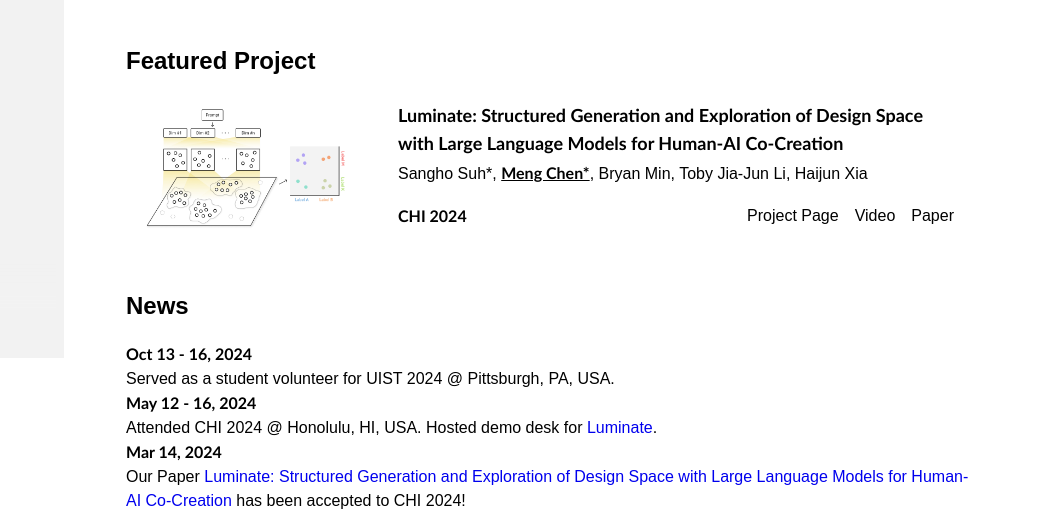
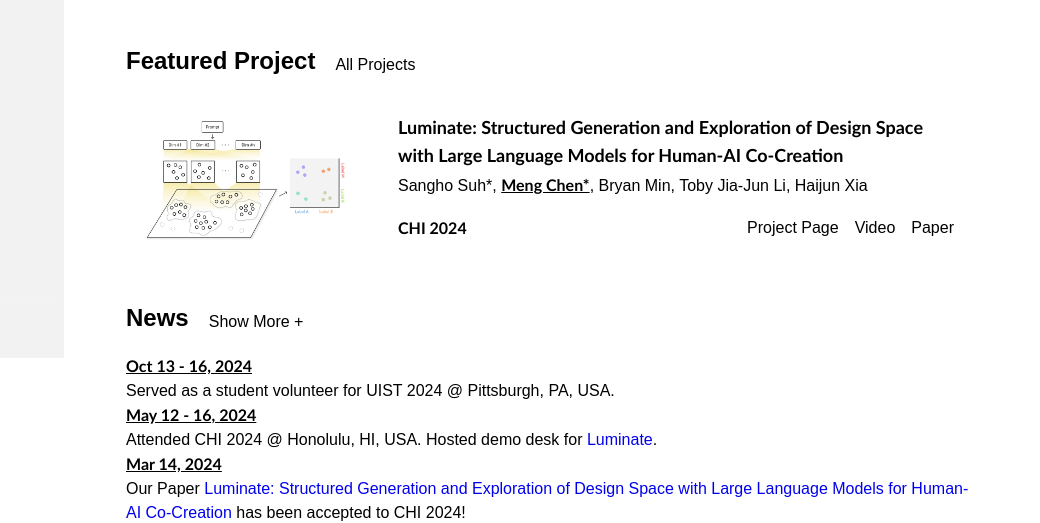
Before and after one commit to Casardo-Chen/casardo-chen.github.io, an Astro site: page / in a window 1280 px wide. Shown: the part 442-965 px from the top of the page, 240-1280 px from the left. Built offline with nearby package versions, Linux system fonts and the light colour scheme; Astro itself is replaced by a stand-in of ours; a web font is replaced by a local one.

Commit message:
update pub

```diff
--- a/src/pages/index.astro
+++ b/src/pages/index.astro
@@ -39,8 +39,9 @@
     </div>
   </div>
 
-  <div>
-    <div class="text-2xl w-full font-bold mb-2" style="font-family: 'DM', sans-serif;">Featured Project</div>
+  <div class="flex flex-row items-center mb-5">
+    <div class="text-2xl font-bold" style="font-family: 'DM', sans-serif;">Featured Project</div>
+    <button onclick="window.location.href='/publications'" class="news-toggle-btn ml-3">All Projects</button>
   </div>
 
   <HorizontalCard
@@ -52,47 +53,73 @@
     tags={[["Project Page","https://luminate-research.github.io/"],["Video","https://www.youtube.com/watch?feature=shared&v=XMSGsq-COhI"],["Paper","https://arxiv.org/pdf/2310.12953.pdf"],]}
   />
 
-  <div>
-    <div class="text-2xl w-full font-bold mb-5 mt-10" style="font-family: 'DM', sans-serif;">News</div>
+  <div class="flex flex-row items-center mb-5 mt-10">
+    <div class="text-2xl font-bold" style="font-family: 'DM', sans-serif;">News</div>
+    <button id="toggle-news" class="news-toggle-btn ml-3">Show More +</button>
   </div>
   <ul id="news-list">
     <!-- <li><strong>Oct 26 - 29, 2025 </strong>
       <br> Presented <a class="paper" target="_blank" href="https://dl.acm.org/doi/full/10.1145/3663547.3746393">Surfacing Variations to Calibrate Perceived Reliability of MLLM-Generated Image Descriptions</a> in ASSETS 2025 @ Denver, CO, USA.
     </li> -->
-    <li><strong>Oct 13 - 16, 2024 </strong>
+    <li><strong class="news-time">Oct 13 - 16, 2024 </strong>
       <br> Served as a student volunteer for UIST 2024 @ Pittsburgh, PA, USA.
     </li>
-    <li><strong>May 12 - 16, 2024 </strong>
+    <li><strong class="news-time">May 12 - 16, 2024 </strong>
       <br> Attended CHI 2024 @ Honolulu, HI, USA. Hosted demo desk for <a class="paper" target="_blank" href="https://luminate-research.github.io/">Luminate</a>.
     </li>
-    <li><strong>Mar 14, 2024 </strong>
+    <li><strong class="news-time">Mar 14, 2024 </strong>
       <br> Our Paper <a class="paper" target="_blank" href="https://luminate-research.github.io/">Luminate: Structured Generation and Exploration of Design Space with Large Language Models for Human-AI Co-Creation</a> has been accepted to CHI 2024!
     </li>
-    <li class="extra-news" style="display: none;"><strong>Oct 29 - Nov 01, 2023 </strong>
+    <li class="extra-news" style="display: none;"><strong class="news-time">Oct 29 - Nov 01, 2023 </strong>
       <br> Attended UIST 2023 @ San Francisco, CA, USA.
     </li>
-    <li class="extra-news" style="display: none;"><strong>Jun 05, 2023 </strong>
+    <li class="extra-news" style="display: none;"><strong class="news-time">Jun 05, 2023 </strong>
       <br> Started my summer research internship at UCSD Design Lab.
     </li>
-    <li class="extra-news" style="display: none;"><strong>Feb 13 - 14, 2023 </strong>
+    <li class="extra-news" style="display: none;"><strong class="news-time">Feb 13 - 14, 2023 </strong>
       <br> Presented <a class="paper" target="_blank" href="https://kilthub.cmu.edu/articles/conference_contribution/An_Empirical_Study_of_Developer_Behaviors_for_Validating_and_Repairing_AI-Generated_Code/22223533">An Empirical Study of Developer Behaviors for Validating and Repairing AI-Generated Code</a> in PLATEAU workshop at CMU!
     </li>
   </ul>
-  <button id="toggle-news" class="mt-5">Show More <span>▼</span></button>
 
 <script>
   document.getElementById('toggle-news')?.addEventListener('click', function() {
-    const extraNews = document.querySelectorAll('.extra-news');
-    const button = this;
-    const isVisible = extraNews[0].style.display === 'none';
+    const extraNews = document.querySelectorAll('.extra-news') as NodeListOf<HTMLElement>;
+    const button = this as HTMLButtonElement;
+    const isVisible = extraNews[0]?.style.display === 'none';
 
     extraNews.forEach(item => {
       item.style.display = isVisible ? 'list-item' : 'none';
     });
 
-    button.innerHTML = isVisible ? 'Show Less ▲' : 'Show More ▼';
+    button.innerHTML = isVisible ? 'Show Less -' : 'Show More +';
   });
 </script>
+
+<style>
+  .news-toggle-btn {
+    background-color: #fff;
+    color: #000;
+    font-size: 1rem;
+    padding: 4px 8px 0px 8px;
+    border-radius: 2px;
+    cursor: pointer;
+    align-self: flex-end;
+  }
+
+  .news-toggle-btn:hover {
+    background-color: #e5e5e5;
+  }
+
+  .news-toggle-btn:active {
+    background-color: #000;
+    color: #fff;
+  }
+
+  .news-time {
+    font-weight: bold;
+    text-decoration: underline;
+  }
+</style>
 
   <!-- {
     last_posts.map((post) => (
--- a/src/pages/publications.astro
+++ b/src/pages/publications.astro
@@ -49,7 +49,6 @@
     title="A Bottom-Up End-User Intelligent Assistant Approach to Empower Gig Workers against AI Inequality"
     img="/publications/CHIWORK2022.png"
     authors= {["Toby Jia-Jun Li", "Yuwen Lu", "Jaylexia Clark", "Meng Chen", "Victor Cox", "Meng Jiang", "Yang Yang", "Tamara Kay", "Danielle Wood", "Jay Brockman"]}
-
     venue="Proceedings of the 1st ACM Symposium on Human-Computer Interaction for Work"
     venue_short="CHIWORK 2022"
     tags={[["Video", "https://www.youtube.com/watch?v=8zCOj9G3I_o"], ["Paper","https://dl.acm.org/doi/10.1145/3533406.3533418"]
@@ -59,19 +58,17 @@
   <div>
     <div class="text-2xl w-full font-bold mt-2">Extended Abstracts</div>
   </div>
-  <!-- <HorizontalCard
+  <HorizontalCard
     title="TaskArtisan: Flexible Authoring and Manipulation of Task-specific Interactive Widgets via Sketch and Voice"
     authors={["Meng Chen","Amy Pavel"]}
-    url="#"
     venue="Adjunct Proceedings of the 38th Annual ACM Symposium on User Interface Software and Technology"
     venue_short="UIST 2025 Poster"
-    tags={[[],
+    tags={[["Paper","https://doi.org/10.1145/3746058.3758430"],
     ]}
-  /> -->
+  />
   <HorizontalCard
     title="CodeGRITS: A Research Toolkit for Developer Behavior and Eye Tracking in IDE"
     authors={["Ningzhi Tang*", "Junwen An*", "Meng Chen", "Aakash Bansal", "Yu Huang", "Collin McMillan", "Toby Jia-Jun Li"]}
-    url="https://kilthub.cmu.edu/articles/conference_contribution/An_Empirical_Study_of_Developer_Behaviors_for_Validating_and_Repairing_AI-Generated_Code/22223533/1/files/39505942.pdf"
     venue="Companion Proceedings of the 46th IEEE/ACM International Conference on Software Engineering"
     venue_short="ICSE 2024 Demo"
     tags={[["Project Page","https://codegrits.github.io/CodeGRITS/"], ["Paper","https://dl.acm.org/doi/10.1145/3639478.3640037"],
@@ -81,7 +78,6 @@
   <HorizontalCard
     title="An Empirical Study of Developer Behaviors for Validating and Repairing AI-Generated Code"
     authors={["Ningzhi Tang*", "Meng Chen*", "Zheng Ning", "Aakash Bansal", "Yu Huang", "Collin McMillan", "Toby Jia-Jun Li"]}
-    url="https://kilthub.cmu.edu/articles/conference_contribution/An_Empirical_Study_of_Developer_Behaviors_for_Validating_and_Repairing_AI-Generated_Code/22223533/1/files/39505942.pdf"
     venue="13th Annual Workshop on the Intersection of HCI and PL"
     venue_short="PLATEAU 2023"
     tags={[["Paper","https://kilthub.cmu.edu/articles/conference_contribution/An_Empirical_Study_of_Developer_Behaviors_for_Validating_and_Repairing_AI-Generated_Code/22223533"],
--- a/src/styles/global.css
+++ b/src/styles/global.css
@@ -49,6 +49,10 @@
     transition: background-color 0.4s ease;
 }
 
+.strong {
+    color: #0000ee;
+}
+
 .paper{
     position: relative;
     text-decoration: none;
```
